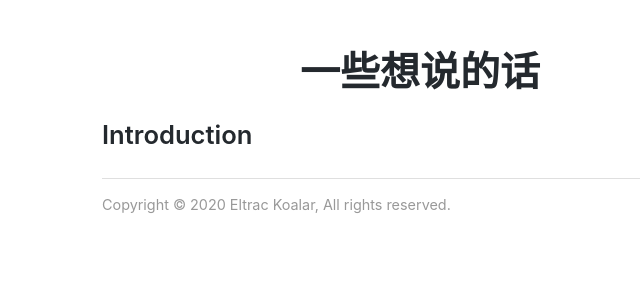
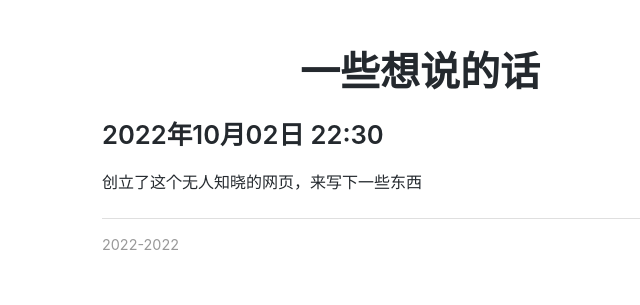
Before and after one commit to undefined-state/undefined-state.github.io, a plain HTML site: page index.html in a window 1280 px wide. Shown: the whole page, without its empty margins (220-860 px from the left). Drawn offline with Linux system fonts and the light colour scheme.

Commit message:
Update index.html

```diff
--- a/index.html
+++ b/index.html
@@ -19,9 +19,10 @@
 <!--  	    <p>A simple typography stylesheet for readable content.</p> -->
  	  </header>
 <section>
-  <h2>Introduction</h2>
+  <h2>2022年10月02日 22:30</h2>
+  <p>创立了这个无人知晓的网页，来写下一些东西</p>
 </section>
-<footer><p>Copyright &copy; 2020 Eltrac Koalar, All rights reserved.</p></footer>
+<footer><p>2022-2022</p></footer>
 </main>
   </body>
 </html>
```
